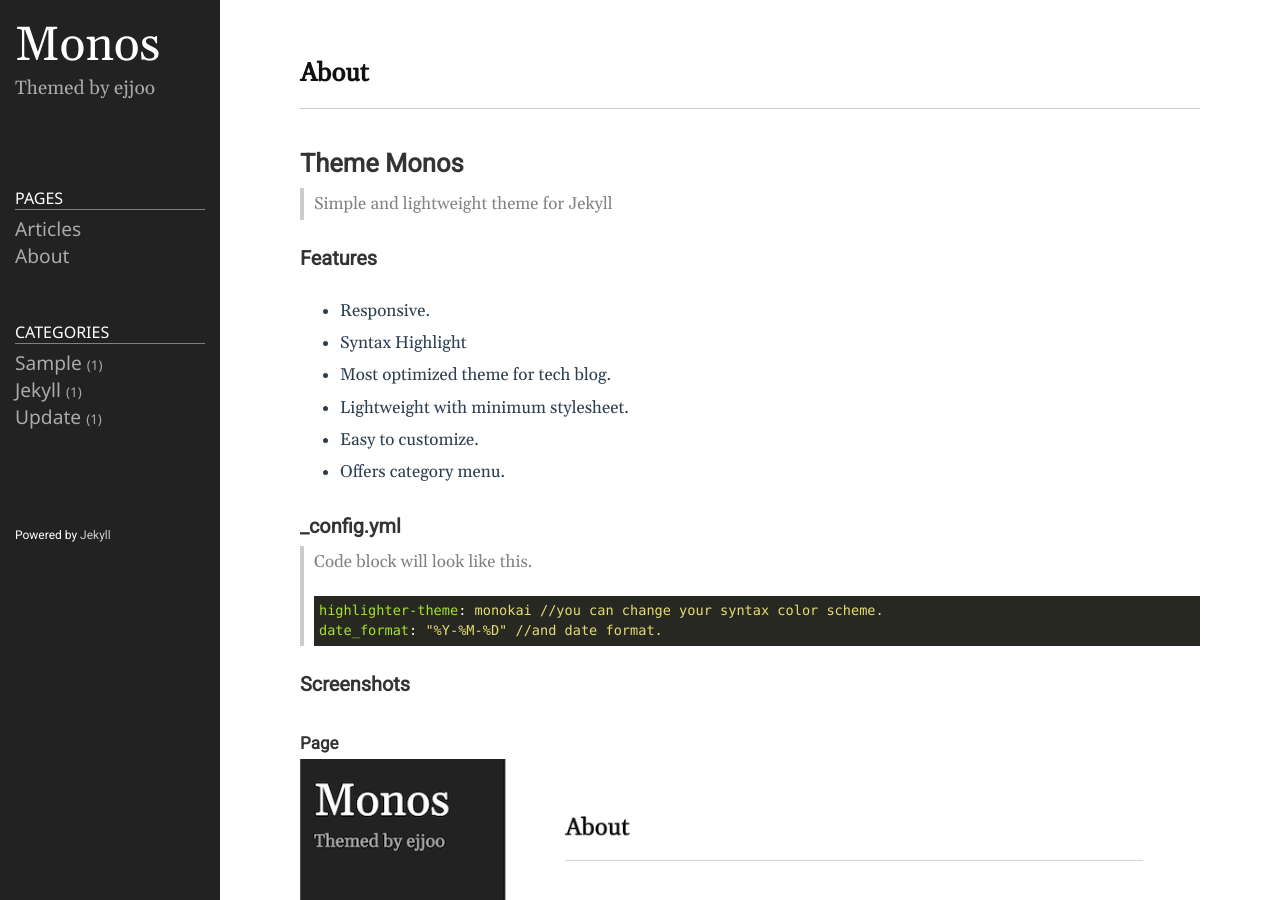
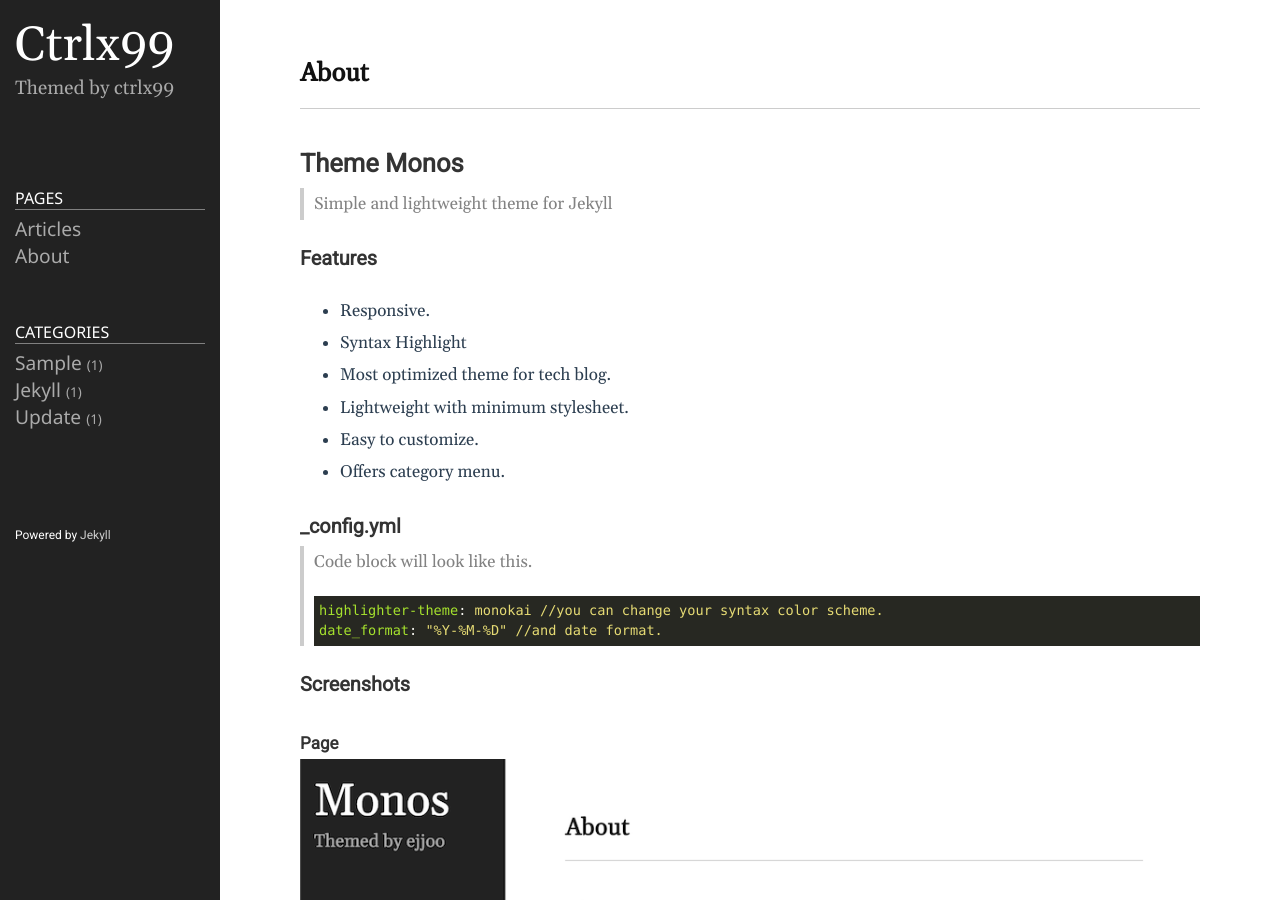
Before and after one commit to ctrlx99/ctrlx99.github.io, a Jekyll site: the page built from README.md, in a window 1280 px wide and 900 px high. Built offline with Jekyll 4.4.1, drawn with Linux system fonts in a browser that asks for light colours.

Commit message:
Update _config.yml

```diff
--- a/_config.yml
+++ b/_config.yml
@@ -18,13 +18,13 @@
 # You can create any custom variable you would like, and they will be accessible
 # in the templates via {{ site.myvariable }}.
 
-title: Monos
-email: ejjoo7994@gmail.com
+title: Ctrlx99
+email: ctrlx99@gmail.com
 description: >- # this means to ignore newlines until "baseurl:"
-  Themed by ejjoo
+  Themed by ctrlx99
 # baseurl: "/" # the subpath of your site, e.g. /blog
 # url: "http://ejjoo.github.io" # the base hostname & protocol for your site, e.g. http://example.com
-github_username: ejjoo
+github_username: ctrlx99
 highlighter: rouge
 svg:
   optimize: true
```
